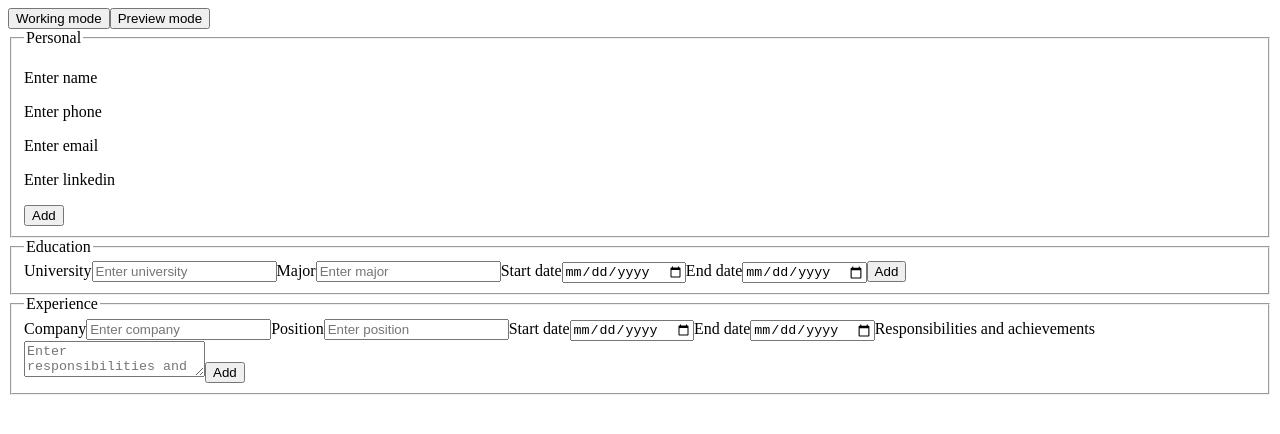
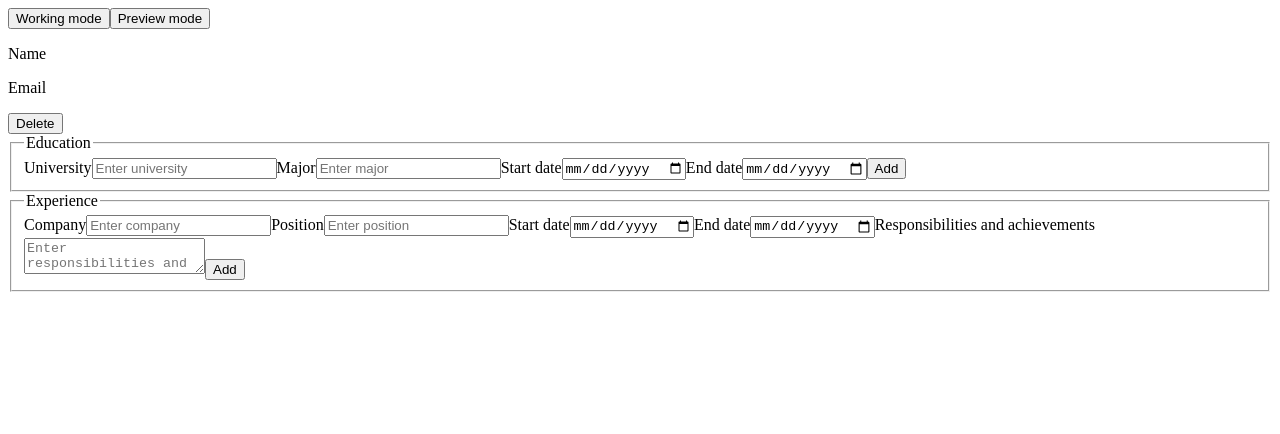
Before and after one commit to vasiliiperfilev/cv-app, a React (Create React App) app: page / in a window 1280 px wide. Shown: the top 434 px of the page. Built offline with nearby package versions, Linux system fonts and the light colour scheme; the HTML template or start-up script is replaced by a standard one.

Commit message:
Add main functionality

```diff
--- a/src/App.jsx
+++ b/src/App.jsx
@@ -43,14 +43,6 @@ App.propTypes = {
           id: PropTypes.string.isRequired,
         })
       ).isRequired,
-      savedData: PropTypes.arrayOf(
-        PropTypes.arrayOf(
-          PropTypes.shape({
-            label: PropTypes.string,
-            value: PropTypes.string,
-          })
-        )
-      ).isRequired,
     }).isRequired
   ).isRequired,
 };
--- a/src/components/EditablePara.jsx
+++ b/src/components/EditablePara.jsx
@@ -1,17 +1,55 @@
+/* eslint-disable jsx-a11y/no-noninteractive-element-interactions */
+/* eslint-disable jsx-a11y/click-events-have-key-events */
 /* eslint-disable react/prefer-stateless-function */
 import React, { Component } from 'react';
 import { PropTypes } from 'prop-types';
+import Input from './Input';
 
 class EditablePara extends Component {
-  // constructor(props) {
-  //   super(props)
-  // }
+  constructor(props) {
+    super(props);
+    this.handeClick = this.handeClick.bind(this);
+  }
+
+  handeClick() {
+    const { changeEdit, id } = this.props;
+    changeEdit(id);
+  }
 
   render() {
-    const { value, placeholder, id } = this.props;
+    const {
+      value,
+      placeholder,
+      id,
+      edit,
+      type,
+      required,
+      handleInputChange,
+      labelText,
+    } = this.props;
+    if (edit) {
+      return (
+        <div>
+          <Input
+            type={type}
+            required={required}
+            id={id}
+            key={id}
+            value={value}
+            handleInputChange={handleInputChange}
+            labelText={labelText}
+            edit={edit}
+          />
+          <button type="button" onClick={this.handeClick}>
+            Save
+          </button>
+        </div>
+      );
+    }
     return (
-      // eslint-disable-next-line jsx-a11y/label-has-associated-control
-      <p id={id}>{value || placeholder}</p>
+      <p id={id} onClick={this.handeClick}>
+        {value || placeholder}
+      </p>
     );
   }
 }
@@ -20,10 +58,16 @@ EditablePara.propTypes = {
   value: PropTypes.string,
   placeholder: PropTypes.string,
   id: PropTypes.string.isRequired,
+  edit: PropTypes.bool.isRequired,
+  labelText: PropTypes.string.isRequired,
+  type: PropTypes.string.isRequired,
+  required: PropTypes.bool.isRequired,
+  handleInputChange: PropTypes.func.isRequired,
+  changeEdit: PropTypes.func.isRequired,
 };
 EditablePara.defaultProps = {
   value: '',
-  placeholder: 'value',
+  placeholder: 'Enter new value',
 };
 
 export default EditablePara;
--- a/src/components/Fieldset.jsx
+++ b/src/components/Fieldset.jsx
@@ -3,26 +3,36 @@ import React, { Component } from 'react';
 import { PropTypes } from 'prop-types';
 import uniqid from 'uniqid';
 import UserDataDiv from './UserDataDiv';
+import EditablePara from './EditablePara';
 
 class Fieldset extends Component {
   constructor(props) {
     super(props);
     this.state = {
-      values: {},
+      values: this.createEmptyValues(),
     };
     this.handleInputChange = this.handleInputChange.bind(this);
     this.handleSubmit = this.handleSubmit.bind(this);
+    this.changeEditableState = this.changeEditableState.bind(this);
+    this.handleDelete = this.handleDelete.bind(this);
   }
 
-  handleSubmit(event) {
-    event.preventDefault();
-    const { saveData, legend } = this.props;
-    const { values } = this.state;
-    const data = Object.values(values).reduce((arr, currentInput) => {
-      arr.push(currentInput);
-      return arr;
-    }, []);
-    saveData(legend, data);
+  handleDelete(event) {
+    const { deleteData, legend } = this.props;
+    deleteData(legend, event.target.parentNode.id);
+  }
+
+  handleSubmit() {
+    if (this.isValid()) {
+      const { saveData, legend } = this.props;
+      const { values } = this.state;
+      const data = Object.values(values).reduce((obj, currentInput) => {
+        // eslint-disable-next-line no-param-reassign
+        if (currentInput.value) obj[currentInput.label] = { ...currentInput };
+        return obj;
+      }, {});
+      saveData(legend, data, uniqid());
+    }
   }
 
   handleInputChange(event) {
@@ -32,19 +42,71 @@ class Fieldset extends Component {
         [event.target.id]: {
           label: event.target.parentNode.innerText,
           value: event.target.value,
+          edit: prevState.values[event.target.id].edit,
         },
       },
     }));
   }
 
+  changeEditableState(id) {
+    this.setState((prevState) => {
+      const { label, value, edit } = prevState.values[id];
+      return {
+        values: {
+          ...prevState.values,
+          [id]: {
+            label,
+            value,
+            edit: !edit,
+          },
+        },
+      };
+    });
+  }
+
+  createEmptyValues() {
+    const { inputs } = this.props;
+    const values = inputs.reduce((obj, input) => {
+      // eslint-disable-next-line no-param-reassign
+      obj[input.id] = {
+        value: '',
+        label: '',
+        edit: false,
+      };
+      return obj;
+    }, {});
+    return values;
+  }
+
+  isValid() {
+    const { inputs } = this.props;
+    const { values } = this.state;
+    return !inputs.some((input) => input.required && !values[input.id].value);
+  }
+
   render() {
-    const { legend, inputs, dataSaved } = this.props;
+    const { legend, inputs, dataSaved, multi, saveData } = this.props;
     const { values } = this.state;
     let dataDisplay;
     if (dataSaved)
-      dataDisplay = dataSaved.map((data) => (
-        <UserDataDiv data={data} key={uniqid()} />
+      // need to pass type as array or smthing
+      dataDisplay = Object.entries(dataSaved).map(([id, data]) => (
+        <UserDataDiv
+          id={id}
+          data={data}
+          key={id}
+          handleDelete={this.handleDelete}
+          type={inputs.find((element) => element.label === data.label).type}
+          changeValues={saveData}
+          legend={legend}
+        />
       ));
+    // Change Personal to UserDataDiv that is rendered as a separate component
+    // Delete as part of fieldset only
+    // remove edit from create empty values, add only when saved
+    // remove Personal props from InputComponent
+    // rename Submit for Add
+    // remove edit from handleChange
     return (
       <fieldset>
         <legend>{legend}</legend>
@@ -59,15 +121,20 @@ class Fieldset extends Component {
               required={inputProps.required}
               key={inputProps.id}
               id={inputProps.id}
-              value={values[inputProps.id] && values[inputProps.id].value}
+              value={values[inputProps.id].value}
               handleInputChange={this.handleInputChange}
+              edit={
+                InputComponent === EditablePara && values[inputProps.id].edit
+              }
+              changeEdit={this.changeEditableState}
             />
           );
         })}
-        {/* Add only if can be more forms */}
-        <button type="button" onClick={this.handleSubmit}>
-          Add
-        </button>
+        {multi && (
+          <button type="button" onClick={this.handleSubmit}>
+            Add
+          </button>
+        )}
       </fieldset>
     );
   }
@@ -83,18 +150,23 @@ Fieldset.propTypes = {
       id: PropTypes.string.isRequired,
     })
   ).isRequired,
+  multi: PropTypes.bool,
   saveData: PropTypes.func.isRequired,
-  dataSaved: PropTypes.arrayOf(
-    PropTypes.arrayOf(
-      PropTypes.shape({
+  deleteData: PropTypes.func.isRequired,
+  dataSaved: PropTypes.shape({
+    id: PropTypes.string,
+    data: PropTypes.shape({
+      label: PropTypes.shape({
         label: PropTypes.string,
         value: PropTypes.string,
-      })
-    )
-  ),
+        edit: PropTypes.string,
+      }),
+    }),
+  }),
 };
 Fieldset.defaultProps = {
-  dataSaved: [],
+  dataSaved: {},
+  multi: true,
 };
 
 export default Fieldset;
--- a/src/components/Form.jsx
+++ b/src/components/Form.jsx
@@ -2,24 +2,55 @@
 import React, { Component } from 'react';
 import { PropTypes } from 'prop-types';
 import Fieldset from './Fieldset';
+import UserDataDiv from './UserDataDiv';
 
 class Form extends Component {
   constructor(props) {
     super(props);
     this.state = {
-      dataSaved: {},
+      dataSaved: {
+        Personal: {
+          personalInfo: {
+            Name: {
+              value: 'Name',
+              edit: false,
+            },
+            Email: {
+              value: 'Email',
+              edit: false,
+            },
+          },
+        },
+      },
     };
     this.saveData = this.saveData.bind(this);
+    this.deleteData = this.deleteData.bind(this);
   }
 
-  saveData(legend, data) {
+  handleDelete(event) {
+    this.deleteData('Personal', event.target.parentNode.id);
+  }
+
+  deleteData(fieldset, id) {
     this.setState((prevState) => {
-      const dataAdded = prevState.dataSaved[legend]
-        ? [...prevState.dataSaved[legend], data]
-        : [data];
       const newDataSaved = {
         ...prevState.dataSaved,
-        [legend]: dataAdded,
+      };
+      delete newDataSaved[fieldset][id];
+      return {
+        dataSaved: newDataSaved,
+      };
+    });
+  }
+
+  saveData(legend, data, id) {
+    this.setState((prevState) => {
+      const dataWithNewSave = prevState.dataSaved[legend]
+        ? { ...prevState.dataSaved[legend], [id]: data }
+        : { [id]: data };
+      const newDataSaved = {
+        ...prevState.dataSaved,
+        [legend]: dataWithNewSave,
       };
       return {
         dataSaved: newDataSaved,
@@ -27,18 +58,31 @@ class Form extends Component {
     });
   }
 
+  // remove handleDelete, move save data process to App level and UserDataDiv too
+  // remove multi prop cause Personal is separate
+  // remove Personal from fieldsets
   render() {
     const { fieldsets } = this.props;
     const { dataSaved } = this.state;
     return (
       <form>
-        {fieldsets.map((fieldsetProps) => (
+        <UserDataDiv
+          id="Personal"
+          data={dataSaved.Personal.personalInfo}
+          handleDelete={this.handleDelete}
+          type="text"
+          changeValues={this.saveData}
+          legend="Personal"
+        />
+        {fieldsets.slice(1).map((fieldsetProps) => (
           <Fieldset
             legend={fieldsetProps.legend}
             inputs={fieldsetProps.inputs}
             dataSaved={dataSaved[fieldsetProps.legend]}
             saveData={this.saveData}
+            deleteData={this.deleteData}
             key={fieldsetProps.legend}
+            multi={fieldsetProps.multi}
           />
         ))}
       </form>
@@ -58,14 +102,7 @@ Form.propTypes = {
           id: PropTypes.string.isRequired,
         })
       ).isRequired,
-      // savedData: PropTypes.arrayOf(
-      //   PropTypes.arrayOf(
-      //     PropTypes.shape({
-      //       label: PropTypes.string,
-      //       value: PropTypes.string,
-      //     })
-      //   )
-      // ).isRequired,
+      multi: PropTypes.bool,
     })
   ).isRequired,
 };
--- a/src/components/Input.jsx
+++ b/src/components/Input.jsx
@@ -36,16 +36,16 @@ class Input extends Component {
 
 Input.propTypes = {
   labelText: PropTypes.string.isRequired,
-  placeholder: PropTypes.string.isRequired,
+  placeholder: PropTypes.string,
   type: PropTypes.string.isRequired,
   required: PropTypes.bool.isRequired,
   value: PropTypes.string,
   id: PropTypes.string.isRequired,
   handleInputChange: PropTypes.func.isRequired,
 };
-
 Input.defaultProps = {
   value: '',
+  placeholder: 'Enter new value',
 };
 
 export default Input;
--- a/src/components/UserDataDiv.jsx
+++ b/src/components/UserDataDiv.jsx
@@ -1,37 +1,71 @@
 /* eslint-disable react/prefer-stateless-function */
 import React, { Component } from 'react';
 import { PropTypes } from 'prop-types';
-import uniqid from 'uniqid';
+import EditablePara from './EditablePara';
 
 class UserDataDiv extends Component {
-  // constructor(props) {
-  //   super(props)
-  // }
+  constructor(props) {
+    super(props);
+    this.changeEdit = this.changeEdit.bind(this);
+    this.handleInputChange = this.handleInputChange.bind(this);
+  }
+
+  handleInputChange(event) {
+    const { value } = event.target;
+    const paraId = event.target.id;
+    const { changeValues, legend, data, id } = this.props;
+    const newData = { ...data };
+    const paraLabel = paraId.slice(id.length, paraId.length);
+    newData[paraLabel].value = value;
+    changeValues(legend, newData, id);
+  }
+
+  changeEdit(paraId) {
+    const { changeValues, legend, data, id } = this.props;
+    const newData = { ...data };
+    const paraLabel = paraId.slice(id.length, paraId.length);
+    newData[paraLabel].edit = !newData[paraLabel].edit;
+    changeValues(legend, newData, id);
+  }
 
   render() {
-    const { data } = this.props;
+    const { data, id, handleDelete, type } = this.props;
     return (
-      <div>
-        {data.map(({ label, value }) => (
-          <div key={uniqid()}>
-            <h4>{label}</h4>
-            <p>{value}</p>
-          </div>
+      <div id={id}>
+        {Object.entries(data).map(([label, { value, edit }]) => (
+          <EditablePara
+            value={value}
+            id={id + label}
+            key={label}
+            edit={edit}
+            type={type}
+            required
+            handleInputChange={this.handleInputChange}
+            changeEdit={this.changeEdit}
+            labelText={label}
+          />
         ))}
-        <button type="button">Edit</button>
-        <button type="button">Delete</button>
+        <button type="button" onClick={handleDelete}>
+          Delete
+        </button>
       </div>
     );
   }
 }
 
 UserDataDiv.propTypes = {
-  data: PropTypes.arrayOf(
-    PropTypes.shape({
+  id: PropTypes.string.isRequired,
+  data: PropTypes.shape({
+    label: PropTypes.shape({
       label: PropTypes.string,
       value: PropTypes.string,
-    })
-  ).isRequired,
+      edit: PropTypes.string,
+    }),
+  }).isRequired,
+  handleDelete: PropTypes.func.isRequired,
+  changeValues: PropTypes.func.isRequired,
+  type: PropTypes.string.isRequired,
+  legend: PropTypes.string.isRequired,
 };
 
 export default UserDataDiv;
--- a/src/index.jsx
+++ b/src/index.jsx
@@ -40,7 +40,7 @@ const data = {
           id: uniqid(),
         },
       ],
-      savedData: [],
+      multi: false,
     },
     {
       legend: 'Education',
@@ -49,14 +49,14 @@ const data = {
           component: Input,
           labelText: 'University',
           type: 'text',
-          required: false,
+          required: true,
           id: uniqid(),
         },
         {
           component: Input,
           labelText: 'Major',
           type: 'text',
-          required: false,
+          required: true,
           id: uniqid(),
         },
         {
@@ -74,26 +74,6 @@ const data = {
           id: uniqid(),
         },
       ],
-      savedData: [
-        [
-          {
-            label: 'University',
-            value: 'Some University',
-          },
-          {
-            label: 'Major',
-            value: 'Some major>',
-          },
-          {
-            label: 'Start date',
-            value: 'Some date',
-          },
-          {
-            label: 'End date',
-            value: 'Some date',
-          },
-        ],
-      ],
     },
     {
       legend: 'Experience',
@@ -102,14 +82,14 @@ const data = {
           component: Input,
           labelText: 'Company',
           type: 'text',
-          required: false,
+          required: true,
           id: uniqid(),
         },
         {
           component: Input,
           labelText: 'Position',
           type: 'text',
-          required: false,
+          required: true,
           id: uniqid(),
         },
         {
@@ -134,7 +114,6 @@ const data = {
           id: uniqid(),
         },
       ],
-      savedData: [],
     },
   ],
 };
```
